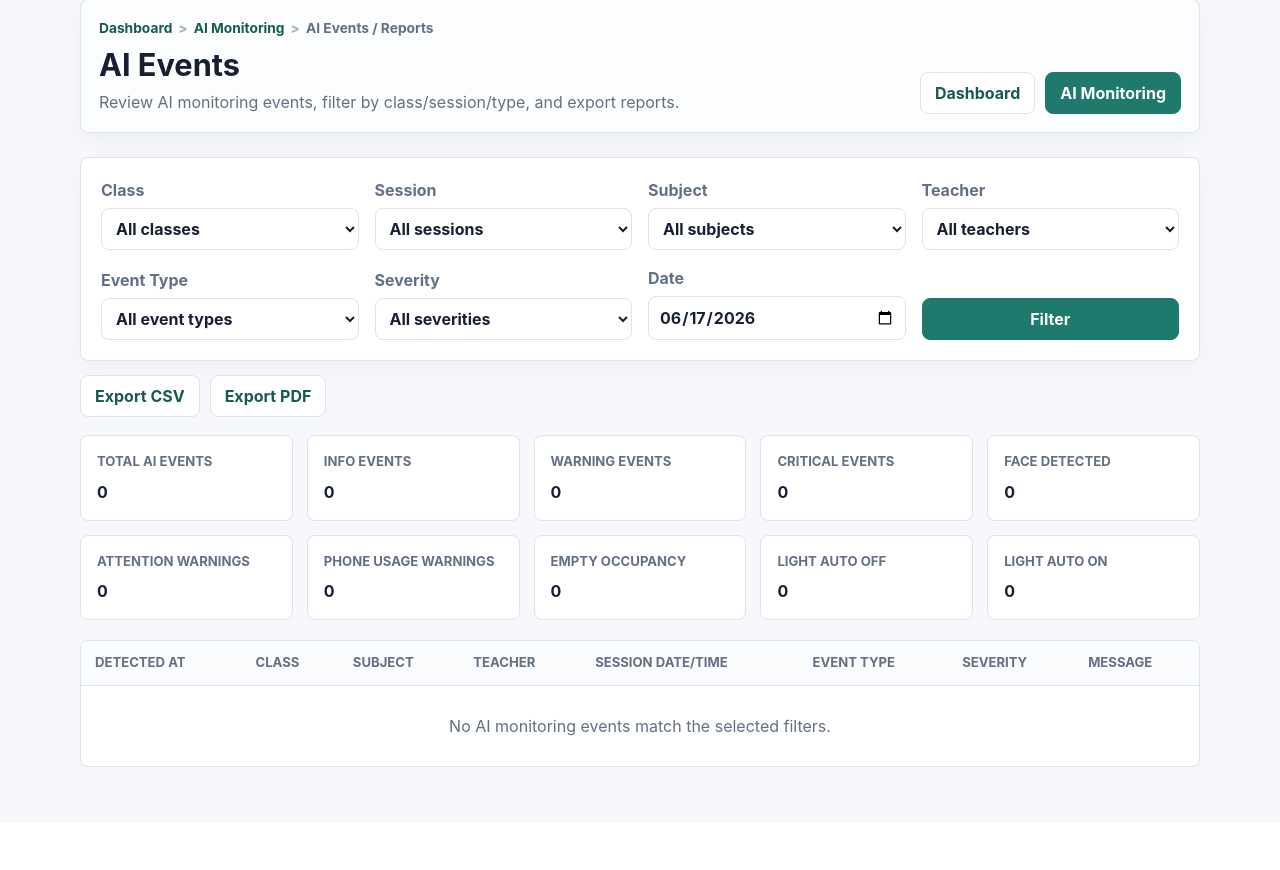
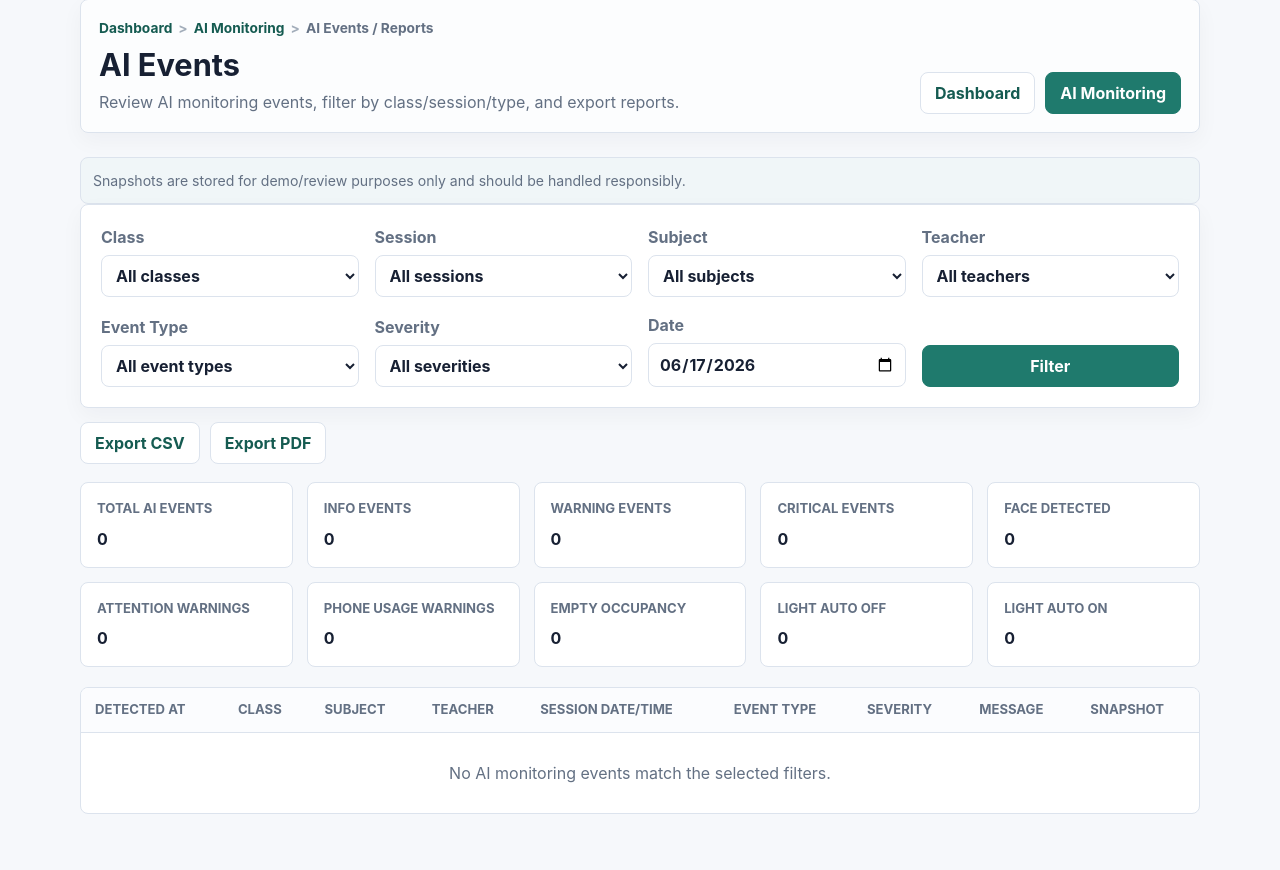
Before and after one commit to TunSopheak/Smart-Classroom-AI-V2, a FastAPI app: page /ai-events in a window 1280 px wide. Shown: the part 104-974 px from the top of the page. Before the commit the page ends 871 px from the top, so only its background shows below. Run offline with FastAPI, Linux system fonts and the light colour scheme.

Commit message:
Add AI event snapshots and report links

```diff
--- a/app/services/ai_service.py
+++ b/app/services/ai_service.py
@@ -1,5 +1,6 @@
 from datetime import datetime, timedelta
 from math import ceil
+from pathlib import Path
 
 from sqlalchemy import func
 from sqlalchemy.orm import Session as DatabaseSession
@@ -34,12 +35,18 @@ ATTENTION_WARNING_COOLDOWN_SECONDS = 60
 PHONE_USAGE_COOLDOWN_SECONDS = 60
 DEMO_LIGHT_AUTO_OFF_SECONDS = 10
 OCCUPANCY_EMPTY_COOLDOWN_SECONDS = 60
+
+SNAPSHOT_DIR = Path("app/static/uploads/ai_snapshots")
+SNAPSHOT_URL_PREFIX = "/static/uploads/ai_snapshots"
+SNAPSHOT_LINE_PREFIX = "Snapshot:"
+
 UNKNOWN = "Unknown"
 OCCUPIED = "Occupied"
 EMPTY = "Empty"
 LIGHT_AUTO = "Auto Mode"
 LIGHT_ON = "ON"
 LIGHT_OFF = "OFF"
+
 _occupancy_states: dict[int, dict] = {}
 
 
@@ -314,6 +321,7 @@ def create_event(
     event_type: str,
     severity: str,
     message: str,
+    description: str | None = None,
 ) -> AIEvent:
     event = AIEvent(
         session_id=active_session.id,
@@ -324,12 +332,61 @@ def create_event(
         event_type=event_type,
         severity=severity,
         message=message,
-        description=message,
+        description=description or message,
     )
     db.add(event)
     db.commit()
     db.refresh(event)
     return event
+
+
+def ensure_snapshot_dir() -> None:
+    SNAPSHOT_DIR.mkdir(parents=True, exist_ok=True)
+
+
+def snapshot_filename(session_id: int, event_type: str, now: datetime | None = None) -> str:
+    timestamp = (now or datetime.utcnow()).strftime("%Y%m%d_%H%M%S_%f")
+    safe_event = "".join(char if char.isalnum() or char in {"_", "-"} else "_" for char in event_type)
+    return f"session_{session_id}_{safe_event}_{timestamp}.jpg"
+
+
+def save_snapshot_image(
+    session_id: int,
+    event_type: str,
+    image_bytes: bytes | None,
+) -> str | None:
+    if not image_bytes:
+        return None
+
+    ensure_snapshot_dir()
+    filename = snapshot_filename(session_id, event_type)
+    path = SNAPSHOT_DIR / filename
+    path.write_bytes(image_bytes)
+    return f"{SNAPSHOT_URL_PREFIX}/{filename}"
+
+
+def description_with_snapshot(message: str, snapshot_url: str | None) -> str:
+    if not snapshot_url:
+        return message
+    return f"{message}\n{SNAPSHOT_LINE_PREFIX} {snapshot_url}"
+
+
+def extract_snapshot_url(text: str | None) -> str | None:
+    if not text:
+        return None
+
+    for line in text.splitlines():
+        line = line.strip()
+        if line.startswith(SNAPSHOT_LINE_PREFIX):
+            value = line.replace(SNAPSHOT_LINE_PREFIX, "", 1).strip()
+            if value.startswith(SNAPSHOT_URL_PREFIX):
+                return value
+
+    return None
+
+
+def event_snapshot_url(event: AIEvent) -> str | None:
+    return extract_snapshot_url(event.description) or extract_snapshot_url(event.message)
 
 
 def latest_auto_face_event(db: DatabaseSession, session_id: int) -> AIEvent | None:
@@ -409,7 +466,11 @@ def log_auto_face_detected(db: DatabaseSession, session_id: int | str | None) ->
     return create_event(db, active_session, "face_detected", INFO, AUTO_FACE_MESSAGE), None
 
 
-def log_phone_usage_detected(db: DatabaseSession, session_id: int | str | None) -> tuple[AIEvent | None, str | None, int]:
+def log_phone_usage_detected(
+    db: DatabaseSession,
+    session_id: int | str | None,
+    snapshot_image_bytes: bytes | None = None,
+) -> tuple[AIEvent | None, str | None, int]:
     active_session, session_error = get_session_for_event(db, session_id)
     if session_error:
         return None, session_error, 0
@@ -418,11 +479,23 @@ def log_phone_usage_detected(db: DatabaseSession, session_id: int | str | None)
     if remaining_seconds > 0:
         return None, phone_usage_cooldown_message(remaining_seconds), remaining_seconds
 
-    event = create_event(db, active_session, "phone_usage_warning", WARNING, AUTO_PHONE_MESSAGE)
+    snapshot_url = save_snapshot_image(active_session.id, "phone_usage_warning", snapshot_image_bytes)
+    event = create_event(
+        db,
+        active_session,
+        "phone_usage_warning",
+        WARNING,
+        AUTO_PHONE_MESSAGE,
+        description_with_snapshot(AUTO_PHONE_MESSAGE, snapshot_url),
+    )
     return event, None, PHONE_USAGE_COOLDOWN_SECONDS
 
 
-def log_attention_warning_detected(db: DatabaseSession, session_id: int | str | None) -> tuple[AIEvent | None, str | None, int]:
+def log_attention_warning_detected(
+    db: DatabaseSession,
+    session_id: int | str | None,
+    snapshot_image_bytes: bytes | None = None,
+) -> tuple[AIEvent | None, str | None, int]:
     active_session, session_error = get_session_for_event(db, session_id)
     if session_error:
         return None, session_error, 0
@@ -431,7 +504,15 @@ def log_attention_warning_detected(db: DatabaseSession, session_id: int | str |
     if remaining_seconds > 0:
         return None, attention_warning_cooldown_message(remaining_seconds), remaining_seconds
 
-    event = create_event(db, active_session, "attention_warning", WARNING, AUTO_ATTENTION_MESSAGE)
+    snapshot_url = save_snapshot_image(active_session.id, "attention_warning", snapshot_image_bytes)
+    event = create_event(
+        db,
+        active_session,
+        "attention_warning",
+        WARNING,
+        AUTO_ATTENTION_MESSAGE,
+        description_with_snapshot(AUTO_ATTENTION_MESSAGE, snapshot_url),
+    )
     return event, None, ATTENTION_WARNING_COOLDOWN_SECONDS
 
 
--- a/app/services/report_service.py
+++ b/app/services/report_service.py
@@ -21,6 +21,12 @@ ATTENDANCE_COLUMNS = [
     "Recorded At",
 ]
 
+SNAPSHOT_LINE_PREFIX = "Snapshot:"
+SNAPSHOT_URL_PREFIX = "/static/uploads/ai_snapshots"
+SNAPSHOT_PRIVACY_NOTE = (
+    "Snapshots are stored for demo/review purposes only and should be handled responsibly."
+)
+
 AI_EVENT_COLUMNS = [
     "Detected At",
     "Class",
@@ -31,6 +37,7 @@ AI_EVENT_COLUMNS = [
     "Event Type",
     "Severity",
     "Message",
+    "Snapshot",
 ]
 
 
@@ -65,6 +72,43 @@ def build_attendance_csv(records: list[Attendance]) -> bytes:
     return output.getvalue().encode("utf-8-sig")
 
 
+def extract_snapshot_url(text: str | None) -> str:
+    if not text:
+        return ""
+
+    for line in str(text).splitlines():
+        line = line.strip()
+        if not line.startswith(SNAPSHOT_LINE_PREFIX):
+            continue
+
+        value = line.replace(SNAPSHOT_LINE_PREFIX, "", 1).strip()
+        if value.startswith(SNAPSHOT_URL_PREFIX):
+            return value
+
+    return ""
+
+
+def clean_snapshot_text(text: str | None) -> str:
+    if not text:
+        return ""
+
+    clean_lines = []
+    for line in str(text).splitlines():
+        if not line.strip().startswith(SNAPSHOT_LINE_PREFIX):
+            clean_lines.append(line)
+
+    return "\n".join(clean_lines).strip()
+
+
+def ai_event_message(event: AIEvent) -> str:
+    description_message = clean_snapshot_text(event.description)
+    return event.message or description_message or ""
+
+
+def ai_event_snapshot_url(event: AIEvent) -> str:
+    return extract_snapshot_url(event.description) or extract_snapshot_url(event.message)
+
+
 def ai_event_row(event: AIEvent) -> list[str]:
     session = event.session
     class_group = session.class_group if session else event.class_group
@@ -79,7 +123,8 @@ def ai_event_row(event: AIEvent) -> list[str]:
         f"{session.start_time.strftime('%H:%M')} - {session.end_time.strftime('%H:%M')}" if session else "",
         event.event_type.replace("_", " "),
         event.severity,
-        event.message or event.description or "",
+        ai_event_message(event),
+        ai_event_snapshot_url(event),
     ]
 
 
@@ -162,8 +207,8 @@ def build_ai_events_pdf(
         "AIEventTableCell",
         parent=styles["Normal"],
         fontName="Helvetica",
-        fontSize=6.1,
-        leading=7.2,
+        fontSize=5.7,
+        leading=6.8,
         wordWrap="CJK",
         splitLongWords=True,
     )
@@ -189,7 +234,9 @@ def build_ai_events_pdf(
             f"Light Auto On {summary['light_auto_on']}",
             styles["Normal"],
         ),
-        Spacer(1, 0.18 * inch),
+        Spacer(1, 0.08 * inch),
+        Paragraph(SNAPSHOT_PRIVACY_NOTE, styles["Italic"]),
+        Spacer(1, 0.14 * inch),
     ]
     if note:
         story.extend([Paragraph(note, styles["Italic"]), Spacer(1, 0.12 * inch)])
@@ -208,6 +255,7 @@ def build_ai_events_pdf(
                 Paragraph("Event", header_style),
                 Paragraph("Severity", header_style),
                 Paragraph("Message", header_style),
+                Paragraph("Snapshot", header_style),
             ]
         ]
         for event in events:
@@ -218,15 +266,16 @@ def build_ai_events_pdf(
             table_data,
             repeatRows=1,
             colWidths=[
-                0.7 * inch,
-                1.12 * inch,
-                1.14 * inch,
-                1.18 * inch,
+                0.65 * inch,
+                1.0 * inch,
+                1.0 * inch,
+                1.03 * inch,
+                0.58 * inch,
                 0.62 * inch,
-                0.68 * inch,
-                0.78 * inch,
-                0.52 * inch,
-                4.2 * inch,
+                0.72 * inch,
+                0.48 * inch,
+                2.85 * inch,
+                1.95 * inch,
             ],
         )
         table.setStyle(
@@ -235,7 +284,7 @@ def build_ai_events_pdf(
                     ("BACKGROUND", (0, 0), (-1, 0), colors.HexColor("#1f7a6d")),
                     ("TEXTCOLOR", (0, 0), (-1, 0), colors.white),
                     ("FONTNAME", (0, 0), (-1, 0), "Helvetica-Bold"),
-                    ("FONTSIZE", (0, 0), (-1, -1), 6.1),
+                    ("FONTSIZE", (0, 0), (-1, -1), 5.7),
                     ("TOPPADDING", (0, 0), (-1, -1), 3),
                     ("BOTTOMPADDING", (0, 0), (-1, -1), 3),
                     ("LEFTPADDING", (0, 0), (-1, -1), 3),
--- a/app/templates/ai_reports/list.html
+++ b/app/templates/ai_reports/list.html
@@ -22,6 +22,10 @@
 </section>
 
 {% include "partials/messages.html" %}
+
+<div class="helper-note">
+    Snapshots are stored for demo/review purposes only and should be handled responsibly.
+</div>
 
 <form class="form-panel inline-form ai-event-filters" method="get" action="/ai-events">
     <label>
@@ -153,10 +157,17 @@
                 <th>Event Type</th>
                 <th>Severity</th>
                 <th>Message</th>
+                <th>Snapshot</th>
             </tr>
         </thead>
         <tbody>
             {% for event in events %}
+            {% set snapshot_url = none %}
+            {% set event_message = event.message or event.description or "-" %}
+            {% if event.description and "Snapshot:" in event.description %}
+            {% set snapshot_url = event.description.split("Snapshot:", 1)[1].strip().split()[0] %}
+            {% set event_message = event.description.split("Snapshot:", 1)[0].strip() or event.message or "-" %}
+            {% endif %}
             <tr>
                 <td>{{ event.detected_at.strftime("%Y-%m-%d %H:%M") if event.detected_at else "-" }}</td>
                 <td>
@@ -189,11 +200,18 @@
                 </td>
                 <td>{{ event.event_type.replace("_", " ") }}</td>
                 <td><span class="status {{ event.severity }}">{{ event.severity }}</span></td>
-                <td>{{ event.message or event.description or "-" }}</td>
+                <td>{{ event_message }}</td>
+                <td>
+                    {% if snapshot_url %}
+                    <a class="button" href="{{ snapshot_url }}" target="_blank" rel="noopener">View Snapshot</a>
+                    {% else %}
+                    -
+                    {% endif %}
+                </td>
             </tr>
             {% else %}
             <tr>
-                <td colspan="8" class="empty">No AI monitoring events match the selected filters.</td>
+                <td colspan="9" class="empty">No AI monitoring events match the selected filters.</td>
             </tr>
             {% endfor %}
         </tbody>
```
Also changed, not shown: app/routers/ai_monitoring.py (+12 -2 lines), app/templates/ai_monitoring/index.html (+141 -40 lines), 1 other file.
